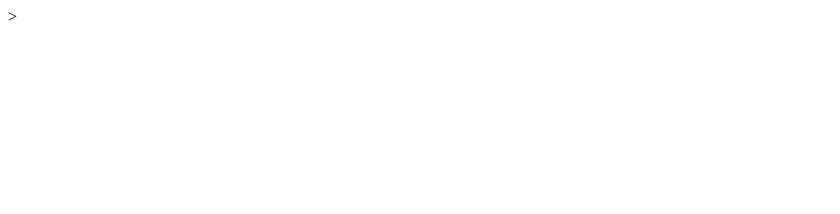
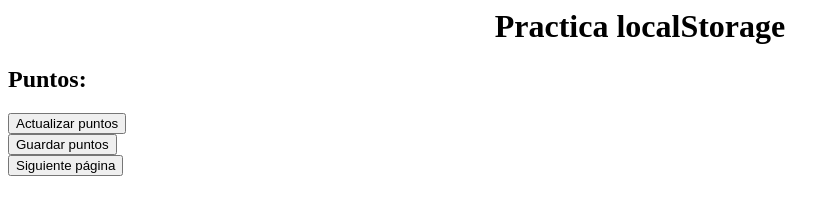
Before and after one commit to almagarom/PracticaLocalStorage, a plain HTML site: page index.html in a window 1280 px wide. Shown: the whole page, without its empty margins (0-840 px from the left). Drawn offline with Linux system fonts and the light colour scheme.

Commit message:
Update index.html

```diff
--- a/index.html
+++ b/index.html
@@ -2,6 +2,17 @@
   <head>
     <title>Prueba LocalStorage</title>
   </head>
-  <body>>
+  <body>
+    <center>
+    <h1> Practica localStorage</h1>
+    </center>
+    <h2>Puntos: <span id="puntos"></span></h2>
+
+    <button onclick="addPuntos">Actualizar puntos </button>
+    <br>
+     <button onclick="savePuntos">Guardar puntos </button>
+    <br>
+      <button onclick="next">Siguiente página </button>
+    <br>
   </body>
 </html>
```
